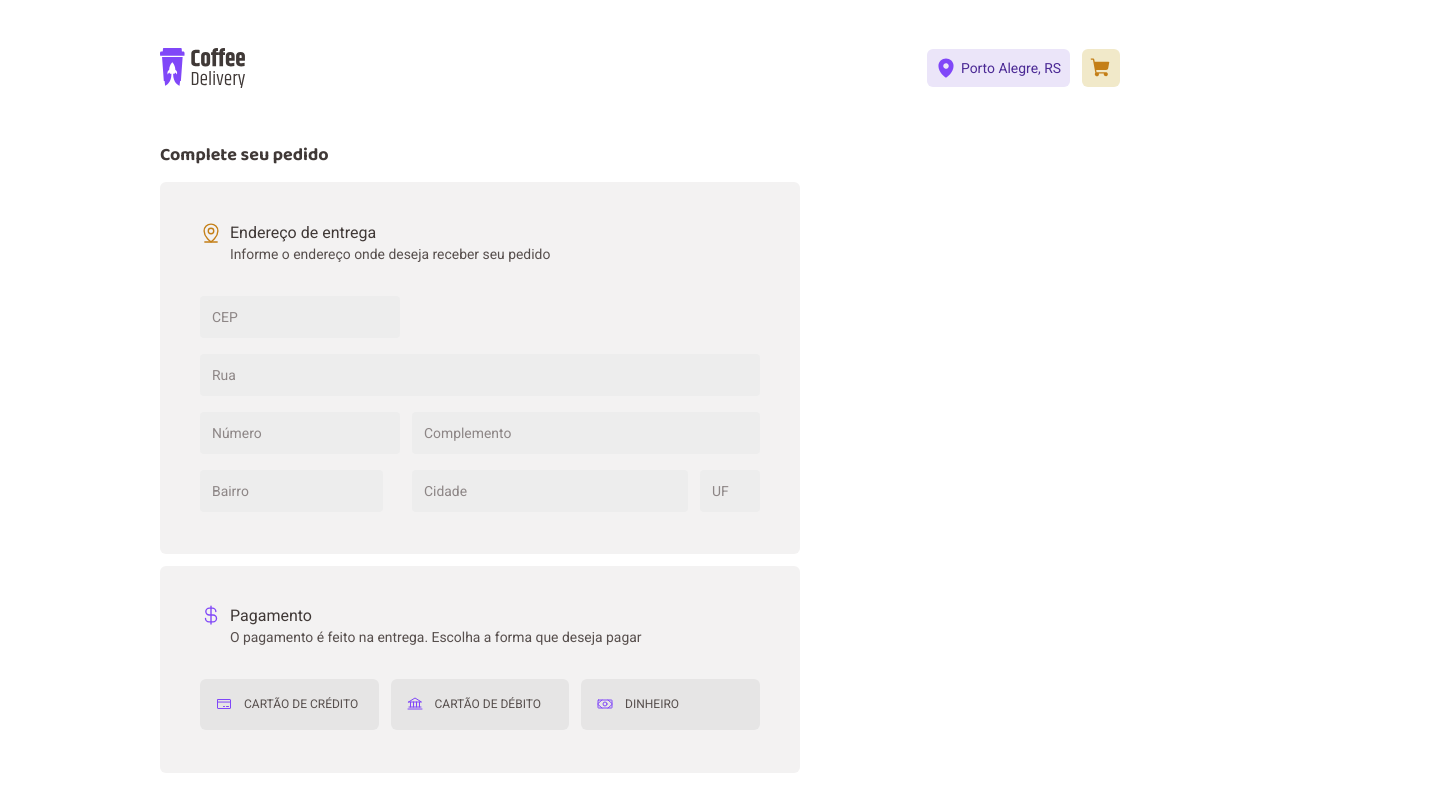
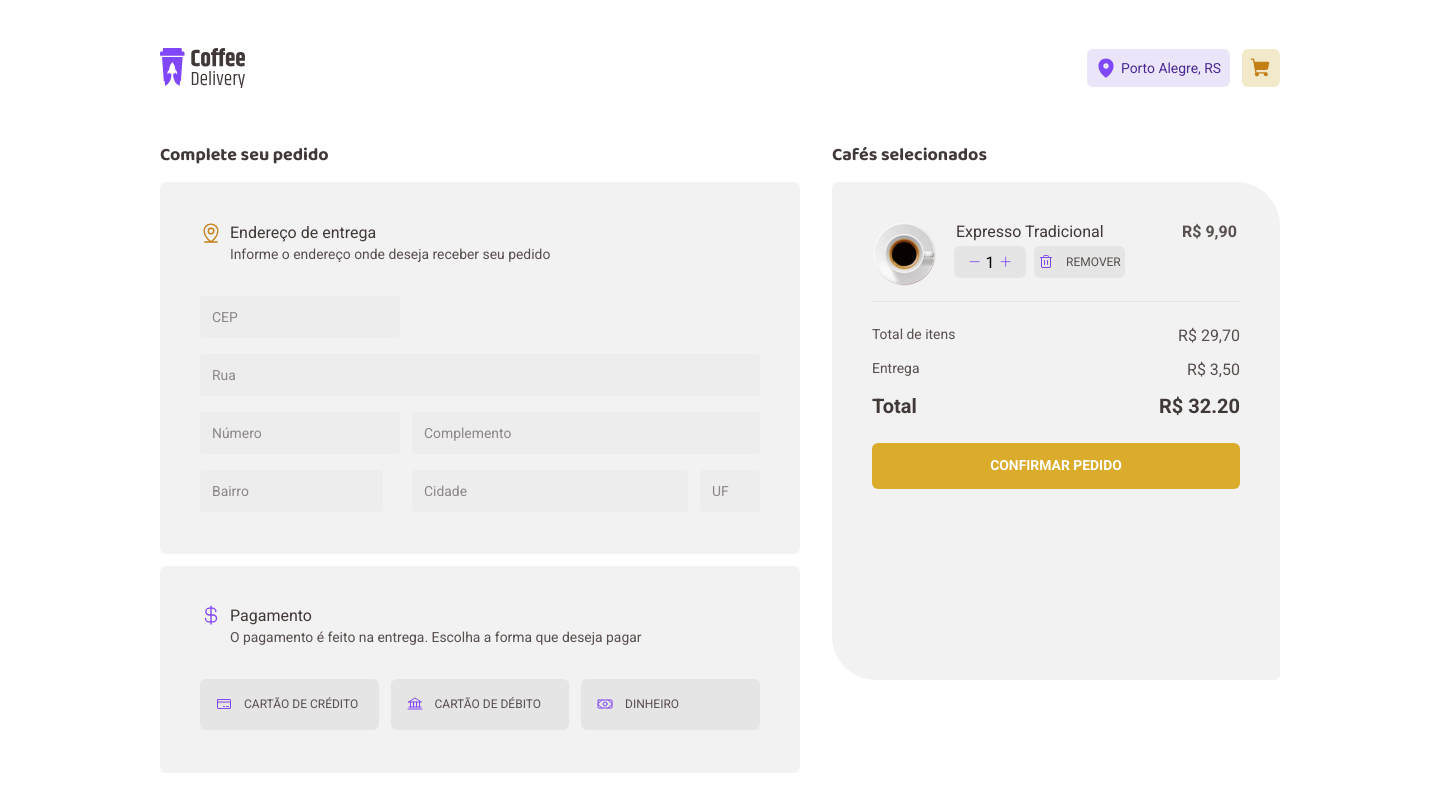
Before and after one commit to Tiago-92/Ignite-Coffee-Delivery, a React (Vite) app: page / in a window 1280 px wide. Shown: the whole page, 1440 px wide, since content can reach past the window. Built offline with nearby package versions, Linux system fonts and the light colour scheme.

Commit message:
criado componente para finalizar pedido

```diff
--- /dev/null
+++ b/src/components/CoffeeCard/index.tsx
@@ -0,0 +1,53 @@
+import { CoffeCardContainer } from './styles'
+
+import traditionalCoffee from '../../assets/traditional-coffee.png'
+
+import { Plus, Minus, Trash } from 'phosphor-react'
+import { Button } from '../Button'
+
+export function CoffeeCard() {
+  return (
+    <CoffeCardContainer>
+      <div className="coffee-details">
+        <div className="coffee-type">
+          <img
+            src={traditionalCoffee}
+            alt="imagem de uma xicára com café tipo latte"
+          />
+          <p>Expresso Tradicional</p>
+          <span>R$ 9,90</span>
+        </div>
+
+        <div className="quantity">
+          <span>
+            <button>
+              <Minus color="#8047f8" />
+            </button>
+            1
+            <button>
+              <Plus color="#8047f8" />
+            </button>
+          </span>
+          <div>
+            <Button title="REMOVER" icon={Trash} />
+          </div>
+        </div>
+      </div>
+
+      <div className="itens">
+        <p>Total de itens</p>
+        <span>R$ 29,70</span>
+      </div>
+      <div className="delivery">
+        <p>Entrega</p>
+        <span>R$ 3,50</span>
+      </div>
+      <div className="total">
+        <p>Total</p>
+        <span>R$ 32.20</span>
+      </div>
+
+      <button className="confirm">CONFIRMAR PEDIDO</button>
+    </CoffeCardContainer>
+  )
+}
--- /dev/null
+++ b/src/components/CoffeeCard/styles.ts
@@ -0,0 +1,171 @@
+import styled from 'styled-components'
+
+export const CoffeCardContainer = styled.div`
+  width: 28rem;
+  height: 31.12rem;
+
+  background: ${(props) => props.theme['base-card']};
+  border-radius: 6px 44px;
+
+  margin-top: 0.94rem;
+  margin-left: 2rem;
+
+  padding-top: 2.5rem;
+  padding-left: 2.5rem;
+  padding-bottom: 1.5rem;
+
+  .coffee-details {
+    width: 23rem;
+    height: 5rem;
+
+    border-bottom: 1px solid ${(props) => props.theme['base-button']};
+
+    .coffee-type {
+      display: flex;
+      img {
+        width: 4rem;
+        height: 4rem;
+      }
+
+      p {
+        margin-left: 1.25rem;
+
+        font-family: 'Roboto', sans-serif;
+        font-size: 1rem;
+        font-weight: 400;
+        line-height: 1.31rem;
+        color: ${(props) => props.theme['base-subtitle']};
+      }
+
+      span {
+        margin-left: 4.9rem;
+
+        font-family: 'Roboto', sans-serif;
+        font-size: 1rem;
+        font-weight: 700;
+        line-height: 1.31rem;
+        color: ${(props) => props.theme['base-text']};
+      }
+    }
+
+    .quantity {
+      display: flex;
+      gap: 0.5rem;
+
+      margin-top: -2.5rem;
+      margin-left: 5.12rem;
+
+      span {
+        display: flex;
+        align-items: center;
+        justify-content: center;
+        gap: 4px;
+
+        width: 4.5rem;
+        height: 2rem;
+
+        border-radius: 6px;
+        background: ${(props) => props.theme['base-button']};
+
+        button {
+          width: 0.87rem;
+          height: 0.87rem;
+
+          border: none;
+          background: transparent;
+        }
+      }
+
+      div {
+        button {
+          width: 5.69rem;
+          height: 2rem;
+
+          display: flex;
+          justify-content: center;
+
+          font-family: 'Roboto', sans-serif;
+          font-size: 0.75rem;
+          font-weight: 400;
+          line-height: 1.19rem;
+          color: ${(props) => props.theme['base-text']};
+
+          svg {
+            width: 1rem;
+            height: 1rem;
+          }
+        }
+      }
+    }
+  }
+
+  .itens {
+    margin-top: 1.5rem;
+    margin-bottom: 0.84rem;
+  }
+
+  .itens,
+  .delivery {
+    width: 23rem;
+
+    display: flex;
+    justify-content: space-between;
+
+    p {
+      font-family: 'Roboto', sans-serif;
+      font-size: 0.87rem;
+      font-weight: 400;
+      line-height: 1.12rem;
+      color: ${(props) => props.theme['base-text']};
+    }
+
+    span {
+      font-family: 'Roboto', sans-serif;
+      font-size: 1rem;
+      font-weight: 400;
+      line-height: 1.31rem;
+      color: ${(props) => props.theme['base-text']};
+    }
+  }
+
+  .total {
+    display: flex;
+    justify-content: space-between;
+
+    margin-top: 0.75rem;
+
+    width: 23rem;
+
+    p,
+    span {
+      font-family: 'Roboto', sans-serif;
+      font-size: 20px;
+      font-weight: 700;
+      line-height: 26px;
+      color: ${(props) => props.theme['base-subtitle']};
+    }
+  }
+
+  .confirm {
+    width: 23rem;
+    height: 2.87rem;
+
+    border-radius: 6px;
+    border: none;
+    background: ${(props) => props.theme['yellow-']};
+
+    font-family: 'Roboto', sans-serif;
+    font-size: 0.87rem;
+    font-weight: 700;
+    line-height: 1.37rem;
+    color: ${(props) => props.theme['white-']};
+
+    margin-top: 1.5rem;
+
+    transition: 0.3s;
+  }
+
+  .confirm:hover {
+    background: ${(props) => props.theme['yellow-dark']};
+  }
+`
--- a/src/components/Header/styles.ts
+++ b/src/components/Header/styles.ts
@@ -5,7 +5,6 @@ export const HeaderContainer = styled.header`
   justify-content: space-between;
   align-items: center;
 
-  width: 100%;
   height: 6.5rem;
 
   padding: 2rem 10rem 0 10rem;
--- a/src/pages/Checkout/index.tsx
+++ b/src/pages/Checkout/index.tsx
@@ -3,14 +3,23 @@ import { Container } from './styles'
 import { Form } from '../../components/Form'
 import { Header } from '../../components/Header'
 import { Payment } from '../../components/Payment'
+import { CoffeeCard } from '../../components/CoffeeCard'
 
 export function Checkout() {
   return (
     <Container>
       <Header />
-      <h1 className="title">Complete seu pedido</h1>
-      <Form />
-      <Payment />
+      <div className="flex-container">
+        <div className="first-container">
+          <h1 className="title">Complete seu pedido</h1>
+          <Form />
+          <Payment />
+        </div>
+        <div className="second-container">
+          <h1 className="title-2">Cafés selecionados</h1>
+          <CoffeeCard />
+        </div>
+      </div>
     </Container>
   )
 }
--- a/src/pages/Checkout/styles.ts
+++ b/src/pages/Checkout/styles.ts
@@ -1,6 +1,9 @@
 import styled from 'styled-components'
 
 export const Container = styled.div`
+  .flex-container {
+    display: flex;
+  }
   .title {
     font-family: 'Baloo 2', cursive;
     font-size: 1.12rem;
@@ -12,4 +15,16 @@ export const Container = styled.div`
     margin-top: 2.5rem;
     margin-left: 10rem;
   }
+
+  .title-2 {
+    font-family: 'Baloo 2', cursive;
+    font-size: 1.12rem;
+    font-weight: 700;
+    line-height: 1.44rem;
+    color: ${(props) => props.theme['base-subtitle']};
+    text-align: left;
+
+    margin-top: 2.5rem;
+    margin-left: 2rem;
+  }
 `
--- a/src/styles/global.ts
+++ b/src/styles/global.ts
@@ -12,6 +12,8 @@ export const GlobalStyle = createGlobalStyle`
 
   body {
     font-family: 'Roboto', sans-serif;
+
+    width: 90rem;
   }
 
   button {
```
Also changed, not shown: src/assets/latte.png (added).
